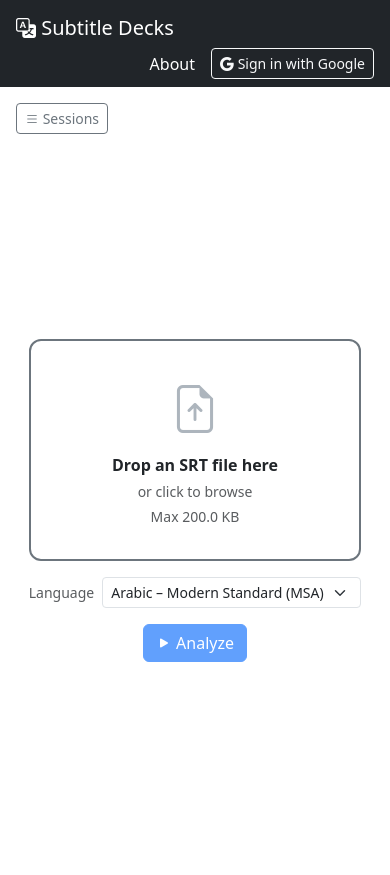
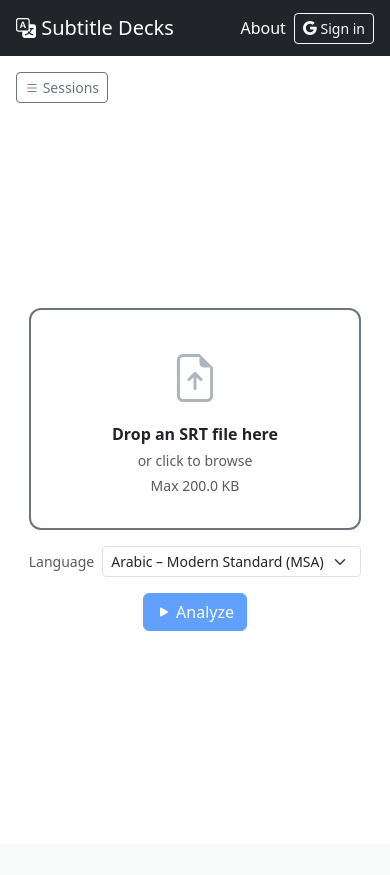
Before and after one commit to buffman23/subtitle_decks, a FastAPI app: page / in a window 390 px wide. After the commit the page ends 631 px from the top, so only its background shows below. Run offline with FastAPI, Linux system fonts and the light colour scheme.

Commit message:
Improve mobile layout: scrollable panels, one-line navbar, dvh height
- Keep the navbar on one line at phone widths (shorten sign-in button,
  flex-nowrap) so the app shell height calc stays correct
- Let #main-content scroll on <768px and give the stacked results table
  and subtitle viewports fixed 45vh heights so the Native Subtitles
  panel is reachable instead of clipped by overflow-hidden
- Use 100dvh (with vh fallback) for the app shell height
- Preserve the responsive btn-label span when JS rewrites the
  Show/Hide ignored button

Co-Authored-By: Claude Fable 5 <noreply@anthropic.com>

```diff
--- a/webapp/app/static/css/style.css
+++ b/webapp/app/static/css/style.css
@@ -389,17 +389,26 @@
   /* Bootstrap's offcanvas-md uses var(--bs-offcanvas-width) below the breakpoint */
   #sidebar.offcanvas-md { --bs-offcanvas-width: 280px; }
 
+  /* The desktop layout pins everything inside a fixed-height app shell.
+     On a phone the stacked panels can't all fit, so let the main column
+     scroll as a page instead of clipping the bottom panels. */
+  #main-content { overflow-y: auto !important; }
+  #results-section { flex-shrink: 0; }
+
   /* Stack results table above the subtitle viewers */
   .results-panels-row { flex-direction: column; }
   .results-panels-row .results-table-wrapper {
-    flex: 0 0 40vh;
+    flex: 0 0 auto;
+    height: 45vh;
     min-height: 200px;
     width: 100%;
   }
 
-  /* Stack the two subtitle viewers vertically too */
-  .subtitle-viewports-row { flex-direction: column; }
-  .subtitle-viewports-row > * { min-height: 220px; }
+  /* Stack the two subtitle viewers vertically too; each gets a fixed,
+     non-shrinking height so its own scrollbar works and nothing collapses */
+  .subtitle-viewports-row { flex-direction: column; flex: 0 0 auto; }
+  .subtitle-viewports-row > * { flex: 0 0 auto; }
+  .subtitle-viewport { flex: 0 0 auto; height: 45vh; }
 
   /* Column-resize handles are unusable on touch — hide them */
   .col-resize-handle { display: none; }
--- a/webapp/app/templates/base.html
+++ b/webapp/app/templates/base.html
@@ -10,11 +10,11 @@
 </head>
 <body>
 
-<nav class="navbar navbar-expand-lg navbar-dark bg-dark px-3">
-  <a class="navbar-brand" href="/">
+<nav class="navbar navbar-expand-lg navbar-dark bg-dark px-3 flex-nowrap">
+  <a class="navbar-brand text-truncate" href="/">
     <i class="bi bi-translate"></i> Subtitle Decks
   </a>
-  <div class="ms-auto d-flex align-items-center gap-3">
+  <div class="ms-auto d-flex align-items-center gap-2 gap-sm-3 flex-shrink-0">
     <a href="/about" class="text-white text-decoration-none">About</a>
     {% if user %}
       <div class="dropdown">
@@ -41,8 +41,8 @@
         </ul>
       </div>
     {% else %}
-      <a href="/auth/google" class="btn btn-outline-light btn-sm">
-        <i class="bi bi-google"></i> Sign in with Google
+      <a href="/auth/google" class="btn btn-outline-light btn-sm text-nowrap">
+        <i class="bi bi-google"></i> Sign in<span class="d-none d-sm-inline"> with Google</span>
       </a>
     {% endif %}
   </div>
--- a/webapp/app/templates/index.html
+++ b/webapp/app/templates/index.html
@@ -2,7 +2,7 @@
 {% block title %}Subtitle Decks{% endblock %}
 
 {% block content %}
-<div class="d-flex flex-column" style="height: calc(100vh - 56px);">
+<div class="d-flex flex-column" style="height: calc(100vh - 56px); height: calc(100dvh - 56px);">
 
   <div class="d-flex flex-grow-1 overflow-hidden">
 
--- a/webapp/src/features/subtitleViewer.ts
+++ b/webapp/src/features/subtitleViewer.ts
@@ -226,7 +226,7 @@ function ensureLemmaVisible(lemma: string): void {
     state.showingIgnored = true;
     buildVisibleIndices();
     const btn = document.getElementById('btn-toggle-ignored');
-    if (btn) btn.innerHTML = '<i class="bi bi-eye"></i> Hide ignored';
+    if (btn) btn.innerHTML = '<i class="bi bi-eye"></i> <span class="btn-label">Hide ignored</span>';
   }
 }
 
--- a/webapp/src/ui/virtualScroll.ts
+++ b/webapp/src/ui/virtualScroll.ts
@@ -153,7 +153,7 @@ export function renderResults(results: WordFrequency[], totalTokens: number): vo
   updateSummary();
 
   const toggleBtn = document.getElementById('btn-toggle-ignored');
-  if (toggleBtn) toggleBtn.innerHTML = '<i class="bi bi-eye-slash"></i> Show ignored';
+  if (toggleBtn) toggleBtn.innerHTML = '<i class="bi bi-eye-slash"></i> <span class="btn-label">Show ignored</span>';
 
   document.getElementById('upload-section')?.classList.add('d-none');
   document.getElementById('results-section')?.classList.remove('d-none');
```
